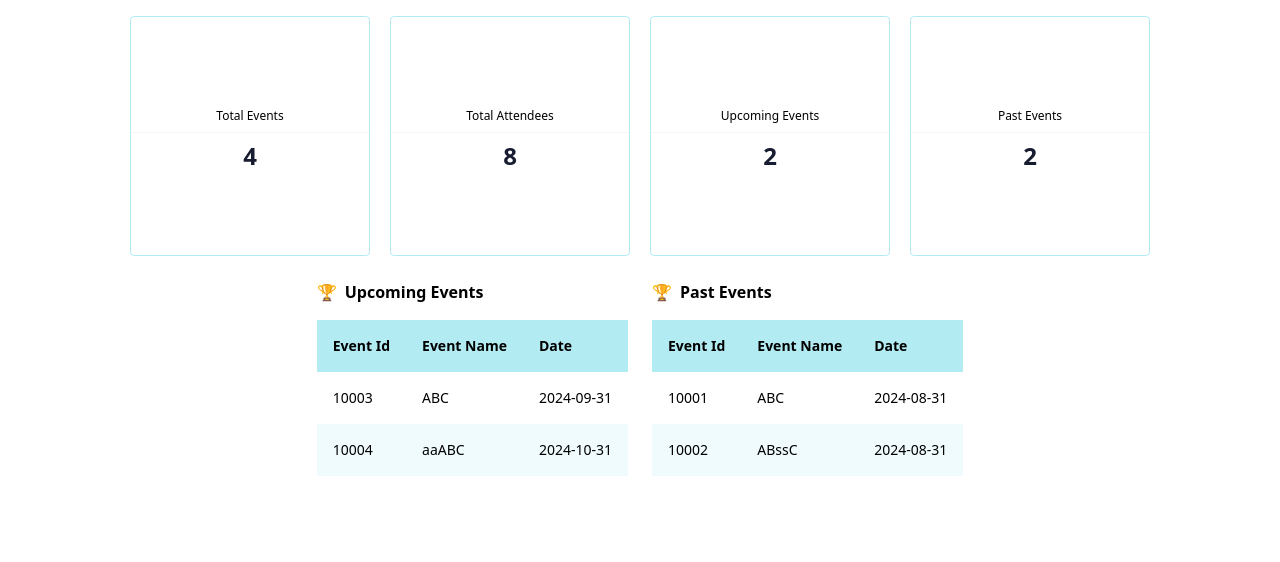
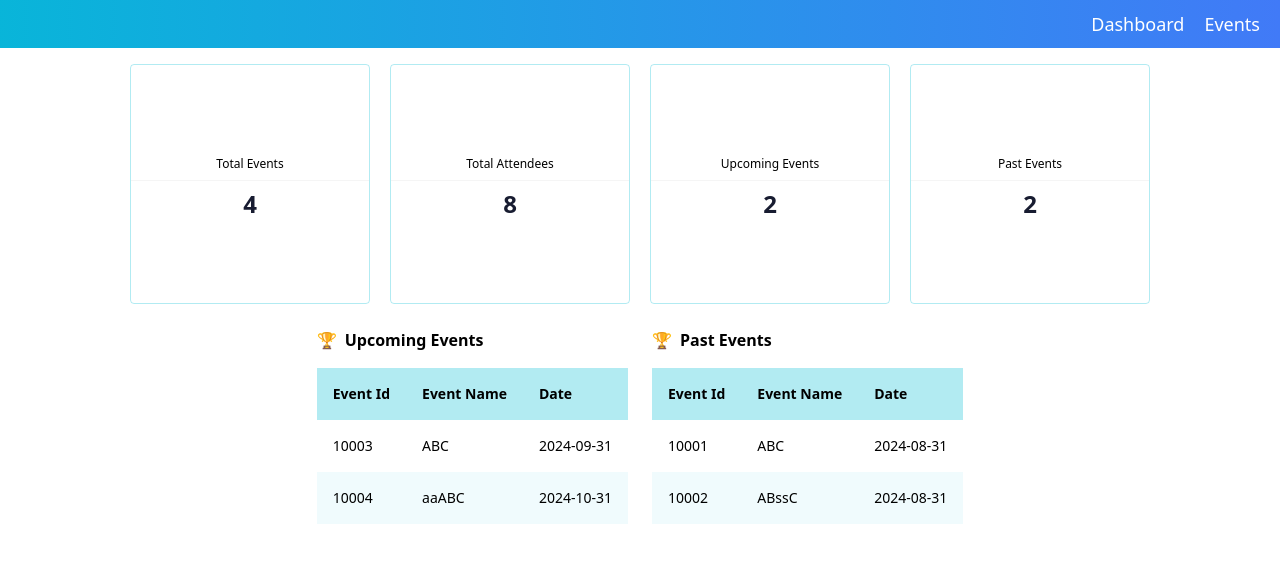
Before and after one commit to mohammedsaif001/kodnest-interview, a Next.js app: page /dashboard in a window 1280 px wide. Shown: the top 562 px of the page. Built offline with nearby package versions, Linux system fonts and the light colour scheme.

Commit message:
Adding Navbar

```diff
--- /dev/null
+++ b/src/app/(protected)/layout.tsx
@@ -0,0 +1,14 @@
+import Navbar from "@/components/navbar/Navbar";
+
+export default function RootLayout({
+  children,
+}: Readonly<{
+  children: React.ReactNode;
+}>) {
+  return (
+    <>
+      <Navbar />
+      {children}
+    </>
+  );
+}
--- a/src/components/dashboard/DashboardClientPage.tsx
+++ b/src/components/dashboard/DashboardClientPage.tsx
@@ -100,7 +100,7 @@ const DashboardClientPage = () => {
           })}
         </div>
 
-        <div className="flex flex-col md:flex-row justify-center items-center w-full  gap-2  ">
+        <div className="flex flex-col md:flex-row justify-center items-start w-full  gap-2  ">
           <SideTable
             title="Upcoming Events"
             header={UPCOMING_PAST_EVENTS_HEADER}
--- /dev/null
+++ b/src/components/navbar/Navbar.tsx
@@ -0,0 +1,24 @@
+"use client";
+
+import { NAVBAR_LINKS } from "@/constants/data";
+import Link from "next/link";
+
+const Navbar = () => {
+  return (
+    <header className="w-full flex items-center h-[3rem] bg-primary-linear-gradient-main text-white justify-end px-5">
+      <ul className="flex gap-5">
+        {NAVBAR_LINKS.map((item) => {
+          return (
+            <li
+              key={item?.href}
+              className=" cursor-pointer text-lg hover:underline"
+            >
+              <Link href={item?.href}>{item?.name}</Link>
+            </li>
+          );
+        })}
+      </ul>
+    </header>
+  );
+};
+export default Navbar;
--- /dev/null
+++ b/src/constants/data/index.ts
@@ -0,0 +1,10 @@
+export const NAVBAR_LINKS = [
+  {
+    name: "Dashboard",
+    href: "/dashboard",
+  },
+  {
+    name: "Events",
+    href: "/events",
+  },
+];
```
Also changed, not shown: src/app/(protected)/dashboard/page.tsx (renamed from src/app/dashboard/page.tsx), src/app/(protected)/events/[eventId]/page.tsx (renamed from src/app/events/[eventId]/page.tsx), src/app/(protected)/events/page.tsx (renamed from src/app/events/page.tsx).
